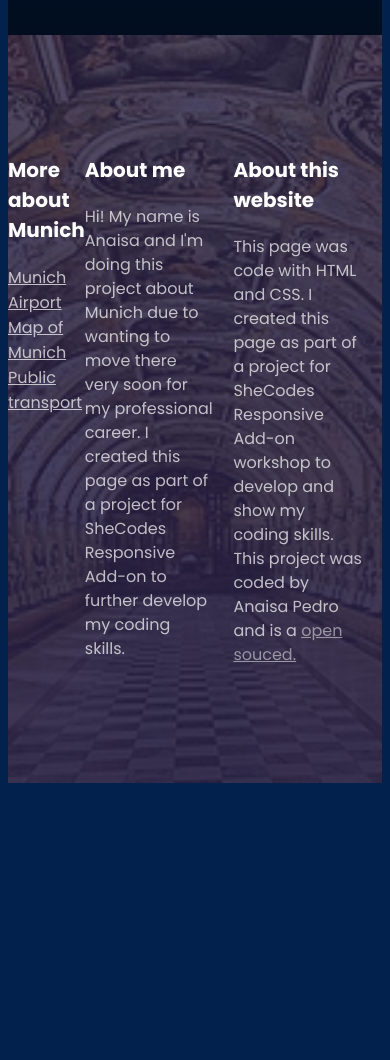
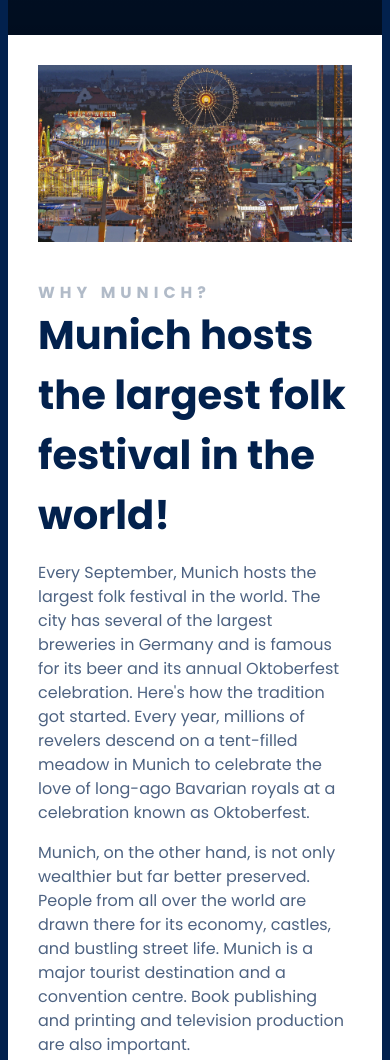
Before and after one commit to Isapedro/Munich-Project-Responsive-Add-on, a plain HTML site: page index.html in a window 390 px wide. Shown: the part 420-1480 px from the top of the page. Before the commit the page ends 1211 px from the top, so only its background shows below. Drawn offline with Linux system fonts and the light colour scheme.

Commit message:
added why section- responsive

```diff
--- a/index.html
+++ b/index.html
@@ -19,10 +19,40 @@
         <h2>Capital city of the Free State of Bavaria</h2>
         <a href="#more">Learn more</a>
       </header>
-
+      <main>
+        <section class="grid grid-2-columns">
+          <div>
+            <img
+              src="/images/Oktoberfest-Munich.png"
+              alt="Oktoberfest"
+              class="img-responsive"
+            />
+          </div>
+          <div>
+            <h2>Why Munich?</h2>
+            <h3>Munich hosts the largest folk festival in the world!</h3>
+            <p>
+              Every September, Munich hosts the largest folk festival in the
+              world. The city has several of the largest breweries in Germany
+              and is famous for its beer and its annual Oktoberfest celebration.
+              Here's how the tradition got started. Every year, millions of
+              revelers descend on a tent-filled meadow in Munich to celebrate
+              the love of long-ago Bavarian royals at a celebration known as
+              Oktoberfest.
+            </p>
+            <p>
+              Munich, on the other hand, is not only wealthier but far better
+              preserved. People from all over the world are drawn there for its
+              economy, castles, and bustling street life. Munich is a major
+              tourist destination and a convention centre. Book publishing and
+              printing and television production are also important.
+            </p>
+          </div>
+        </section>
+      </main>
       <footer>
-        <section class="grid">
-        <div class="">
+        <section class="grid grid-3-columns-with-first-narrow">
+          <div>
             <h3>More about Munich</h3>
             <ul>
               <li>
@@ -49,8 +79,8 @@
           <div class="about-me">
             <h3>About me</h3>
             <p>
-            Hi! My name is Anaisa and I'm doing this project about Munich due to
-            wanting to move there very soon for my professional career. I
+              Hi! My name is Anaisa and I'm doing this project about Munich due
+              to wanting to move there very soon for my professional career. I
               created this page as part of a project for SheCodes Responsive
               Add-on to further develop my coding skills.
             </p>
@@ -58,9 +88,9 @@
           <div class="about.page">
             <h3>About this website</h3>
             <p>
-            This page was code with HTML and CSS. I created this page as part of
-            a project for SheCodes Responsive Add-on workshop to develop and
-            show my coding skills. <br />
+              This page was code with HTML and CSS. I created this page as part
+              of a project for SheCodes Responsive Add-on workshop to develop
+              and show my coding skills. <br />
               This project was coded by Anaisa Pedro and is a
               <a
                 href="https://github.com/Isapedro/Munich-Project-Responsive-Add-on"
--- a/src/styles.css
+++ b/src/styles.css
@@ -8,7 +8,18 @@
 }
 .grid{
   display: grid;
+  grid-gap: 64px;
+
+}
+.grid-2-columns{
+  grid-template-columns: 1fr 1fr;
+}
+.grid-3-columns-with-first-narrow{
   grid-template-columns: 1fr 2fr 2fr;
+}
+.img-responsive{
+  max-width: 100%;
+  ;
 }
 header {
   background-image: linear-gradient(rgba(0, 0, 0, 0.2), rgba(0, 0, 0, 0.6)),
@@ -55,6 +66,35 @@
 section{
   max-width: 1200px;
   margin: 0 auto;
+  padding: 100px 0;
+}
+main{
+  background-color: white;
+}
+main h2{
+  font-weight: 700;
+  font-size: 16px;
+  line-height: 1.5;
+  letter-spacing: 5px;
+  color: #02214D;
+  opacity: 0.3;
+  text-transform: uppercase;
+  margin: 0;
+}
+main h3{
+  font-weight: 700;
+  font-size: 40px;
+  line-height: 1.5;
+  color: #02214D;
+  margin: 0;
+}
+main p{
+  font-style: normal;
+  font-weight: 400;
+  font-size: 16px;
+  line-height: 1.5;
+  color: #02214D;
+  opacity: 0.7;
 }
 footer{
   color: white;
@@ -62,7 +102,7 @@
 background-repeat: no-repeat;
 background-size: cover;
 background-position: center;
-padding: 100px 0;
+
 }
 
 footer h3{
@@ -75,7 +115,7 @@
   font-size: 16px;
   line-height: 24px;
   opacity: 0.7;
- margin-right: 20px;
+
 }
 footer ul{
   padding: 0;
@@ -104,5 +144,11 @@
   header h3{
     font-size: 12px;
   }
-
+  .grid{
+    grid-template-columns: 1fr;
+    grid-gap: 32px;
+  }
+  section{
+    padding: 30px;
+  }
  }
```
Also changed, not shown: images/Oktoberfest-Munich.png (added), 1 other file. Lines whose indentation alone changed are shown as unchanged.
